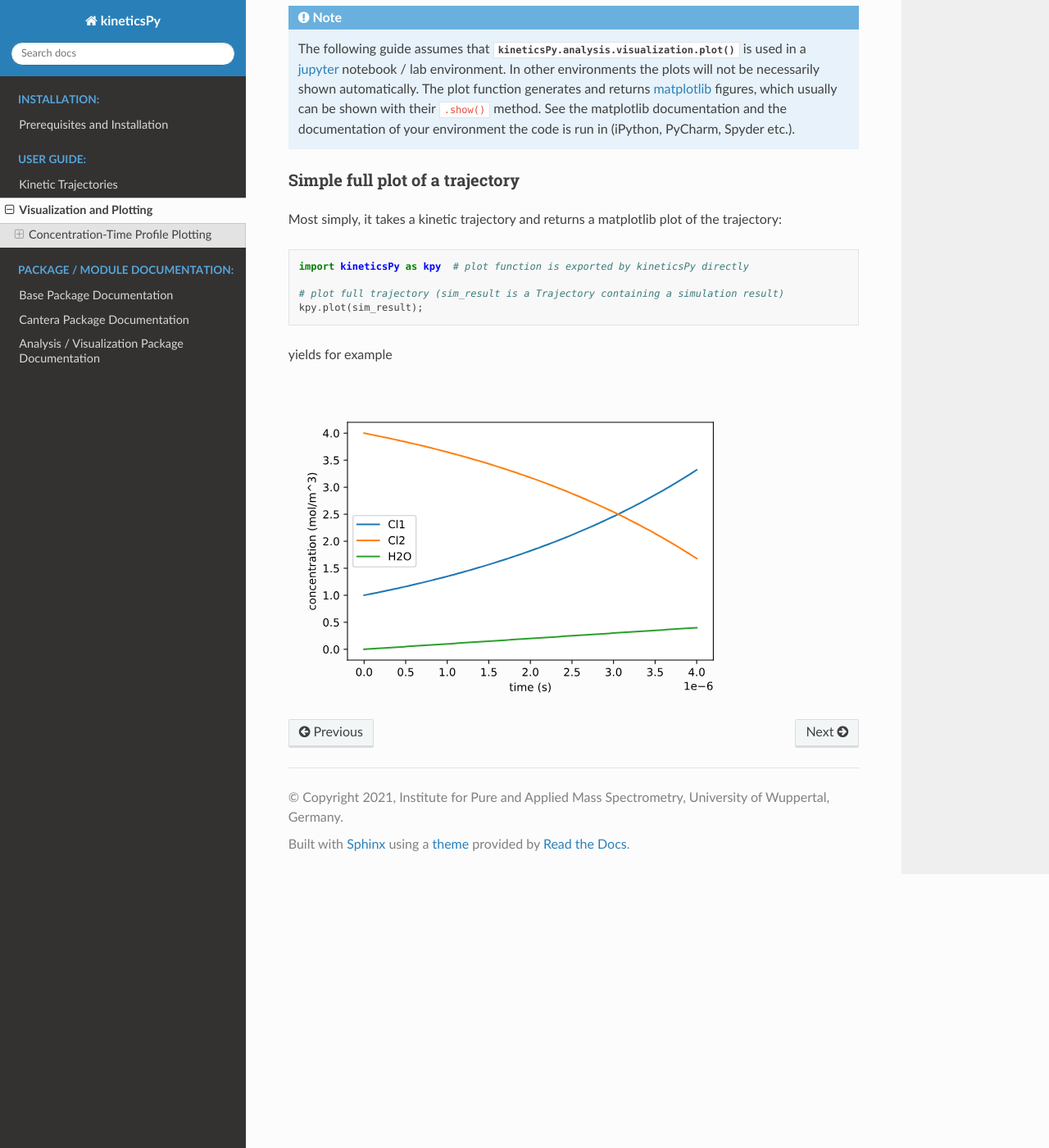
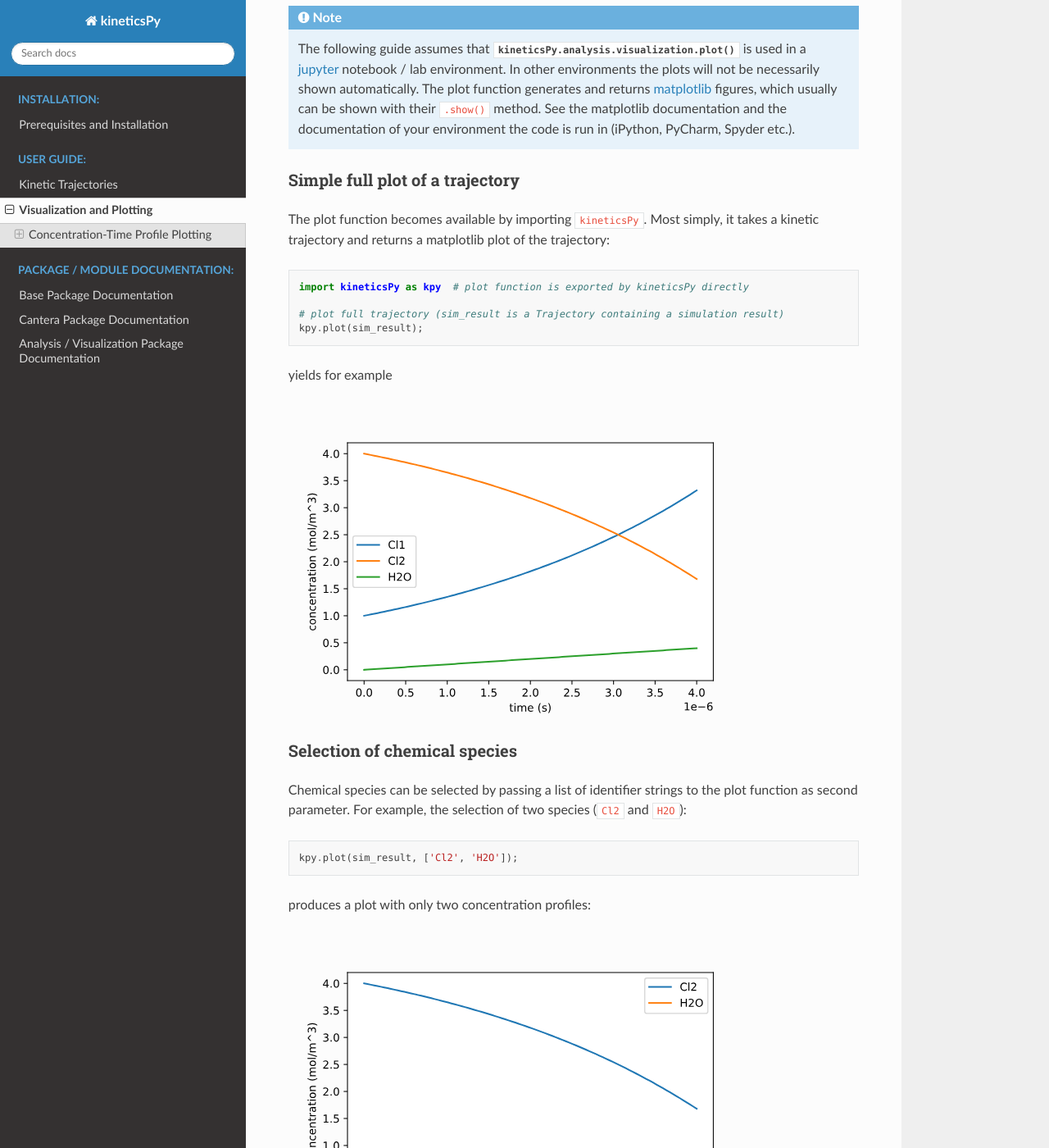
Before and after one commit to IPAMS/kineticsPy, a Sphinx documentation site: the page built from docs/usersguide/visualization.rst, in a window 1280 px wide and 1400 px high, scrolled down 403 px. Shown: the whole window at 82% size. Built offline with Sphinx 7.4.7 and the Read the Docs theme 2.0.0, drawn with Linux system fonts in a browser that asks for light colours; some of the changed text lies outside the part shown.

Commit message:
Adds documentation chemical species selection for concentration plot

```diff
--- a/docs/usersguide/visualization.rst
+++ b/docs/usersguide/visualization.rst
@@ -19,8 +19,7 @@ Concentration-time profiles can be plotted as line plots with :py:func:`kinetics
 Simple full plot of a trajectory
 --------------------------------
 
-
-Most simply, it takes a kinetic trajectory and returns a matplotlib plot of the trajectory:
+The plot function becomes available by importing ``kineticsPy``. Most simply, it takes a kinetic trajectory and returns a matplotlib plot of the trajectory:
 
 .. code-block:: python
 
@@ -33,3 +32,44 @@ yields for example
 
 .. image:: images/concentration_plot_base_01.svg
     :alt: Simple line plot of an example trajectory
+
+
+Selection of chemical species
+-----------------------------
+
+Chemical species can be selected by passing a list of identifier strings to the plot function as second parameter. For example, the selection of two species (``Cl2`` and ``H2O``):
+
+.. code-block:: python
+
+    kpy.plot(sim_result, ['Cl2', 'H2O']);
+
+
+produces a plot with only two concentration profiles:
+
+.. image:: images/concentration_plot_base_02.svg
+    :alt: Simple line plot of an example trajectory
+
+
+a tuple instead of a list is also valid:
+
+.. code-block:: python
+
+    kpy.plot(sim_result, ('Cl2', 'H2O'));
+
+
+It is also possible to use a single identifier instead of a list:
+
+.. code-block:: python
+
+    kpy.plot(sim_result, 'Cl2');
+
+.. image:: images/concentration_plot_base_03.svg
+    :alt: Simple line plot of an example trajectory
+
+
+Selection of time step range
+----------------------------
+
+
+Custom plot line styles
+-----------------------
```
Also changed, not shown: docs/notebooks/plotting_graphics.ipynb, docs/usersguide/images/concentration_plot_base_02.svg (added), docs/usersguide/images/concentration_plot_base_03.svg (added).
